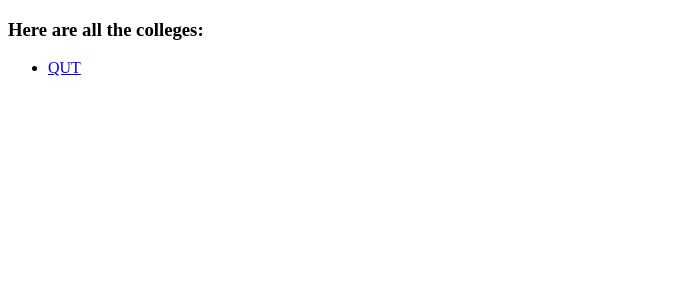
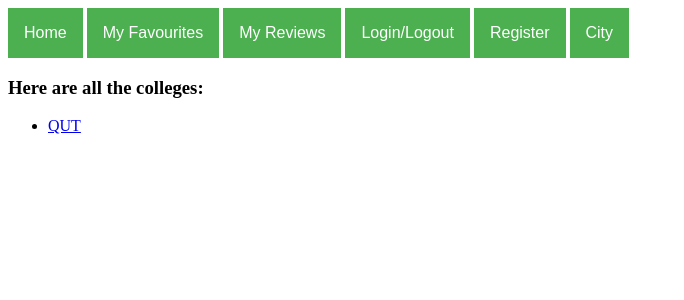
Before and after one commit to douglas-kumar/ifb299, a Django app: page /Website/ in a window 1280 px wide. Shown: the top 300 px of the page, without its empty margins (0-684 px from the left). Run offline with Django 3.2, Linux system fonts and the light colour scheme; data comes from the database, SQL or seed files in the repository.

Commit message:
Menu - Draft
Completed a medium fidelity menu, needs modification and colour changes
according to colour scheme construction

```diff
--- a/CityInformation/Website/templates/Website/base.html
+++ b/CityInformation/Website/templates/Website/base.html
@@ -3,8 +3,71 @@
 <head>
     <meta charset="UTF-8">
     <title>CityInformation</title>
+<!--	<link rel="stylesheet" type="text/css" href="Website/default.css"> -->
 </head>
 <body>
+
+	<style>
+	.dropbtn {
+    background-color: #4CAF50;
+    color: white;
+    padding: 16px;
+    font-size: 16px;
+    border: none;
+    cursor: pointer;
+}
+
+.dropdown {
+    position: relative;
+    display: inline-block;
+}
+
+.dropdown-content {
+    display: none;
+    position: absolute;
+    background-color: #f9f9f9;
+    min-width: 160px;
+    box-shadow: 0px 8px 16px 0px rgba(0,0,0,0.2);
+    z-index: 1;
+}
+
+.dropdown-content a {
+    color: black;
+    padding: 12px 16px;
+    text-decoration: none;
+    display: block;
+}
+
+.dropdown-content a:hover {background-color: #f1f1f1}
+
+.dropdown:hover .dropdown-content {
+    display: block;
+}
+
+.dropbtn:hover {
+    background-color: #3e8e41;
+}
+	</style>
+
+	<button class="dropbtn">Home</button>
+	<button class="dropbtn">My Favourites</button>
+	<button class="dropbtn">My Reviews</button>
+	<button class="dropbtn">Login/Logout</button>
+	<button class="dropbtn">Register</button>
+	<div class="dropdown">
+		<button class="dropbtn">City</button>
+		<div class="dropdown-content">
+		<a href="#">Brisbane</a>
+		<a href="#">Sydney</a>
+		<a href="#">Melbourne</a>
+		<a href="#">Canberra</a>
+		<a href="#">Perth</a>
+		<a href="#">Adelaide</a>
+		<a href="#">Darwin</a>
+		<a href="#">Tasmania</a>
+		</div>
+	</div>
+
 {% block body %}
 {% endblock %}
 </body>
--- a/CityInformation/Website/templates/Website/index.html
+++ b/CityInformation/Website/templates/Website/index.html
@@ -1,7 +1,8 @@
+<!DOCTYPE html>
 {%  extends 'Website/base.html' %}
-
 {% block body %}
     {% if all_college %}
+
         <h3>Here are all the colleges:</h3>
         <ul>
             {% for college in all_college %}
```
Also changed, not shown: CityInformation/Website/templates/Website/default.css (added, +39 -0 lines).
